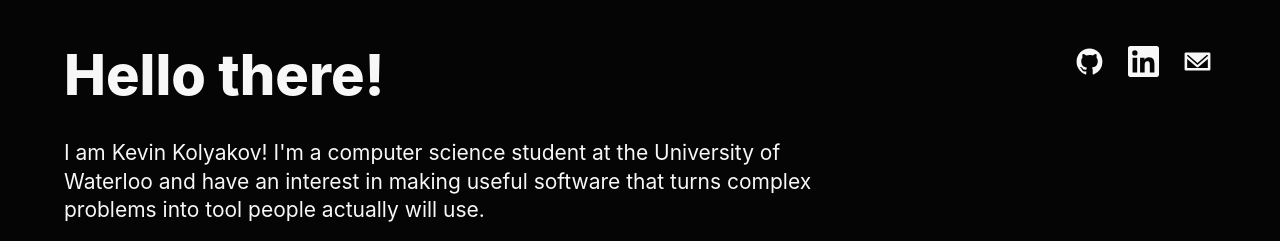
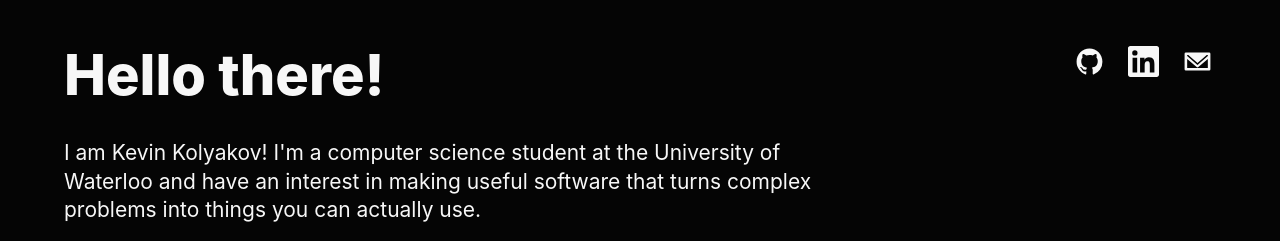
Before and after one commit to Kevin-Kolyakov/Kevin-Kolyakov.github.io, a plain HTML site: page index.html in a window 1280 px wide. Shown: the top 241 px of the page. Drawn offline with Linux system fonts and the light colour scheme.

Commit message:
fix wording

```diff
--- a/index.html
+++ b/index.html
@@ -255,7 +255,7 @@
         </header>
         <p>
           I am Kevin Kolyakov! I'm a computer science student at the University of Waterloo and have an
-           interest in making useful software that turns complex problems into tool people actually will use.
+           interest in making useful software that turns complex problems into things you can actually use.
         </p>
         <p>
            I am currently
```
